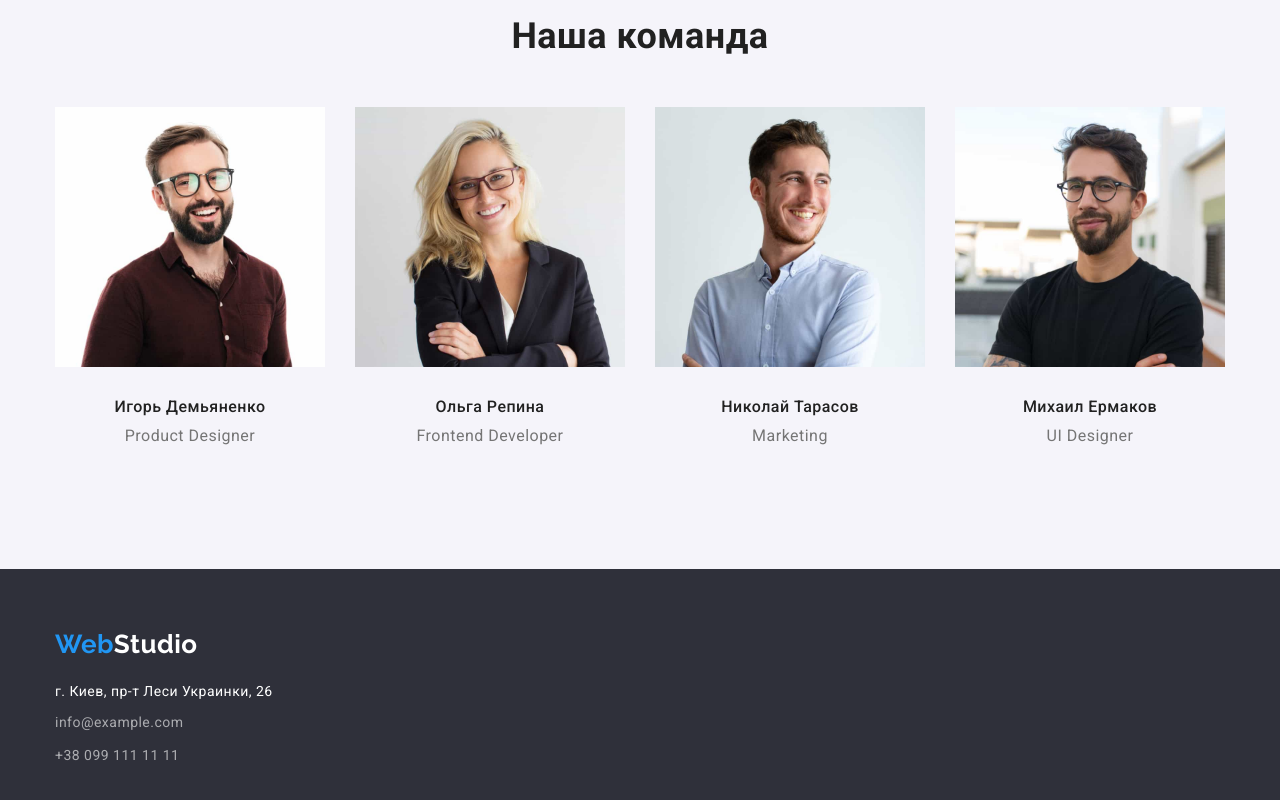
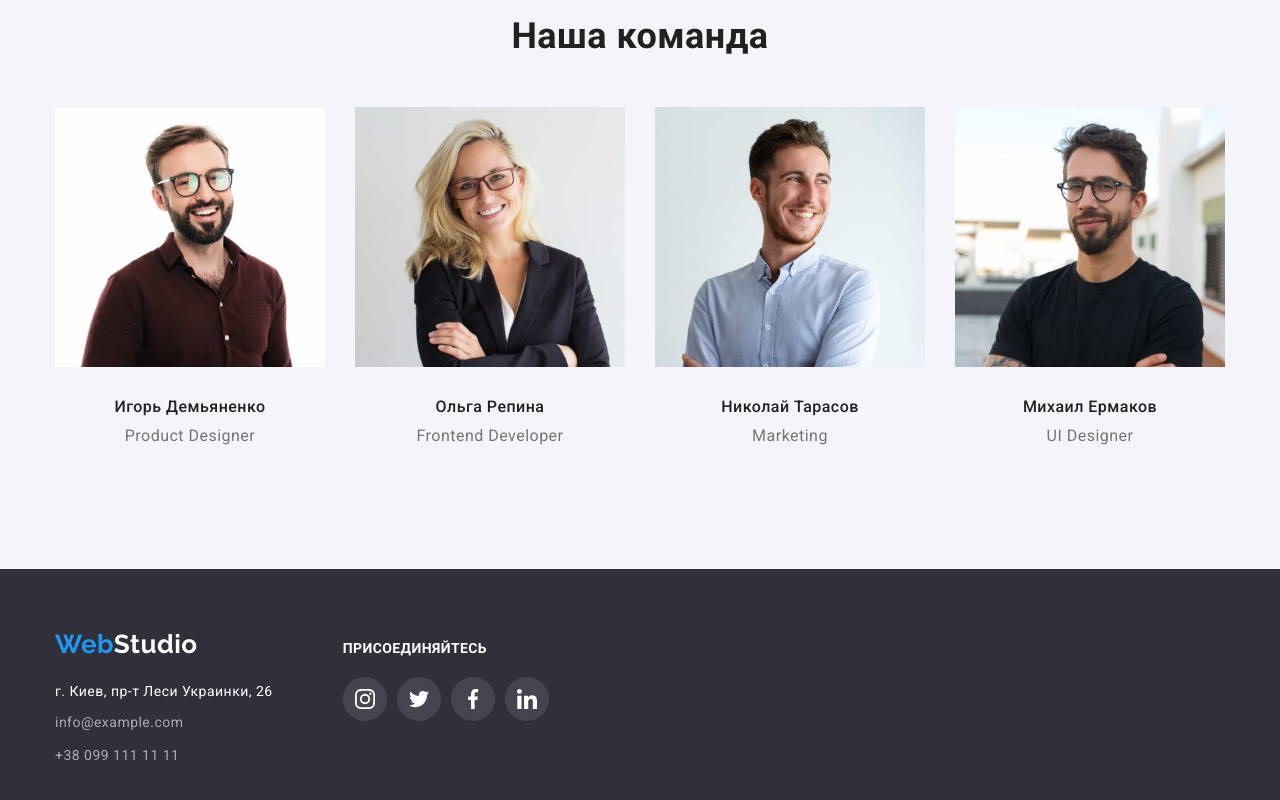
Before and after one commit to Vitalii-Seniura/goit-markup-hw-04, a plain HTML site: page index.html in a window 1280 px wide. Shown: the part 1677-2477 px from the top of the page. Drawn offline with nearby package versions, Linux system fonts and the light colour scheme.

Commit message:
зміни в  футері

```diff
--- a/css/styles.css
+++ b/css/styles.css
@@ -122,8 +122,6 @@ img {
 }
 
 .icon-mail {
-  width: 12px;
-  height: 16px;
   margin-right: 10px;
   fill: currentColor;
 }
@@ -297,9 +295,54 @@ img {
 
   padding: 60px 0;
 }
+
+.container-footer {
+  display: flex;
+}
+
+.footer-icon .item {
+  color: var(--text-white-color);
+  font-weight: bold;
+  font-size: 14px;
+  line-height: 1.14;
+  letter-spacing: 0.03em;
+  text-transform: uppercase;
+
+  margin-bottom: 20px;
+  margin-top: 12px;
+}
+
+.footer-icon .list {
+  display: flex;
+}
+
+.footer-icon {
+  margin-left: 70px;
+}
+
+.footer-link-icon {
+  display: flex;
+  width: 44px;
+  height: 44px;
+  background-color: rgba(255, 255, 255, 0.1);
+  border-radius: 44px;
+}
+
+.footer-link-icon:hover,
+.footer-link-icon:focus {
+  background-color: var(--accent-color);
+}
+
+.footer-list-icon:not(:last-child) {
+  margin-right: 10px;
+}
+
 .footer-link {
   color: rgba(255, 255, 255, 0.6);
   text-decoration: none;
+}
+.icon-link {
+  margin: auto;
 }
 
 .footer-list-link:not(:last-child) {
@@ -353,6 +396,12 @@ img {
   flex-basis: calc(100% / 3 - 30px);
 }
 
+.project-card:hover {
+  box-shadow: 0px 1px 1px rgba(0, 0, 0, 0.12), 0px 4px 4px rgba(0, 0, 0, 0.06),
+    1px 4px 6px rgba(0, 0, 0, 0.16);
+  cursor: pointer;
+}
+
 .project-item {
   border-left: 1px solid rgba(238, 238, 238, 1);
   border-right: 1px solid rgba(238, 238, 238, 1);
@@ -400,6 +449,7 @@ img {
 .button:focus {
   background: var(--accent-color);
   color: var(--text-white-color);
+  box-shadow: 0px 4px 4px rgba(0, 0, 0, 0.25);
 }
 
 .items + .items {
--- a/index.html
+++ b/index.html
@@ -29,12 +29,12 @@
         </nav>
         <ul class="auth-nav">
             <li class="item"><a href="mailto:info@devstudio.com" class="link">
-                <svg class="icon-mail">
+                <svg class="icon-mail" width="12px" height="16px">
                     <use href="./images/symbol-defs.svg#icon-envelope"></use>
                 </svg>
                 info@devstudio.com</a>  </li>
             <li class="item"><a href="tel:+380961111111" class="link">
-                <svg class="icon-mail">
+                <svg width="10px" height="16px" class="icon-mail">
                     <use href="./images/symbol-defs.svg#icon-smartphone"></use>
                 </svg>
                 +38 096 111 11 11</a> </li>
@@ -156,7 +156,8 @@
 
     <!-- футер -->
     <footer class="footer">
-        <div class="container">
+        <div class="container container-footer">
+          <div>
             <a href="./index.html" class="logo"><span class="logo-web">Web</span><span class="logo-studio">Studio</span></a>
             <address class="address">
                 г. Киев, пр-т Леси Украинки, 26
@@ -166,6 +167,40 @@
                 <li class="footer-list-link"><a href="tel:+380991111111" class="footer-link">+38 099 111 11 11</a> </li>
             </ul>
           </div>
+           <div class="footer-icon">
+            <p class="item">присоединяйтесь</p>
+            <ul class="list">
+                <li class="footer-list-icon">
+                    <a class="footer-link-icon" href="">
+                        <svg wigth="20px" height="20px" class="icon-link">
+                            <use href="./images/symbol-defs.svg#icon-instagram2"></use>
+                        </svg>
+                    </a>
+                </li>
+                <li class="footer-list-icon">
+                    <a class="footer-link-icon" href="">
+                        <svg wigth="20px" height="20px" class="icon-link">
+                            <use href="./images/symbol-defs.svg#icon-twitter2"></use>
+                        </svg>
+                    </a>
+                </li>
+                <li class="footer-list-icon">
+                    <a class="footer-link-icon" href="">
+                        <svg wigth="20px" height="20px" class="icon-link">
+                            <use href="./images/symbol-defs.svg#icon-facebook2"></use>
+                        </svg>
+                    </a>
+                </li>
+                <li class="footer-list-icon">
+                    <a class="footer-link-icon" href="">
+                        <svg wigth="20px" height="20px" class="icon-link">
+                            <use href="./images/symbol-defs.svg#icon-linkedin2"></use>
+                        </svg>
+                    </a>
+                </li>
+            </ul>
+           </div>
+        </div>
     </footer>
 </body>
 </html>
```
Also changed, not shown: portfolio.html (+50 -5 lines). Lines whose indentation alone changed are shown as unchanged.
